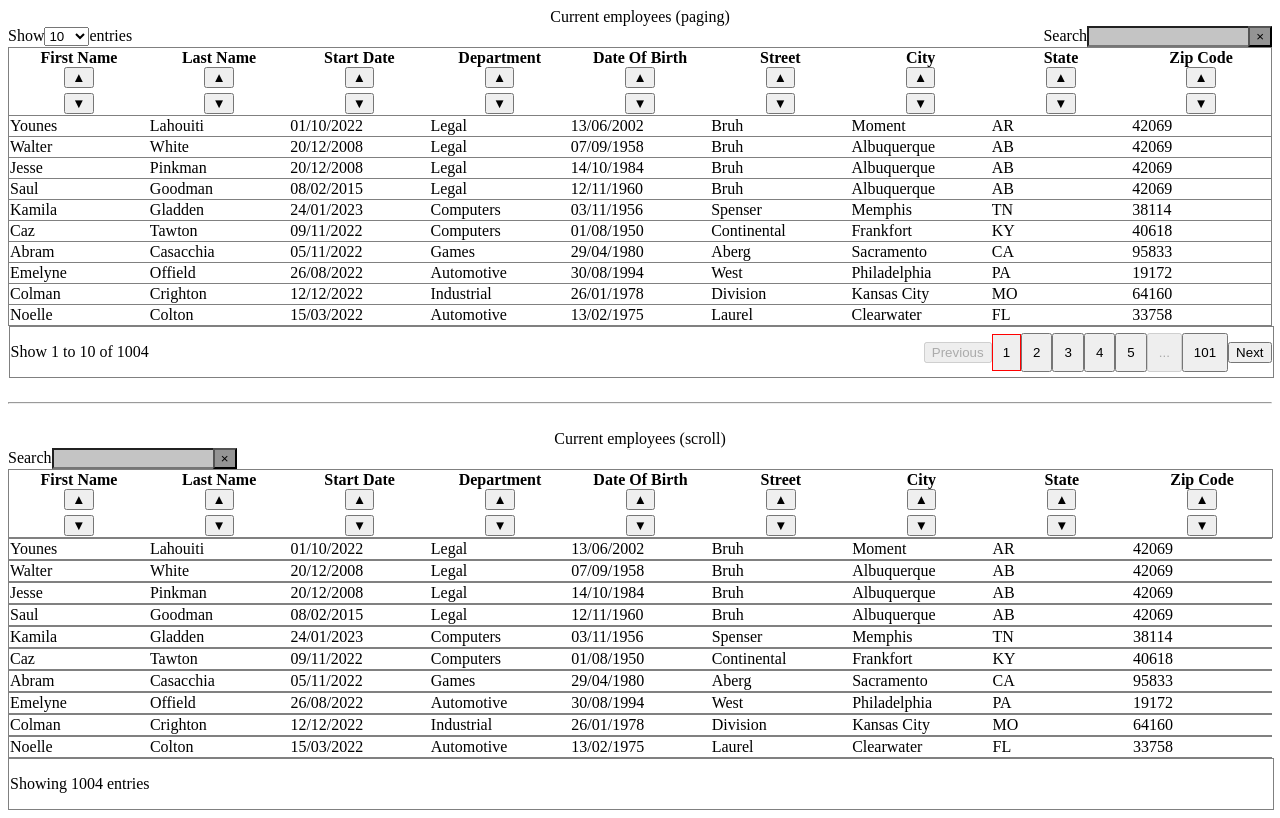
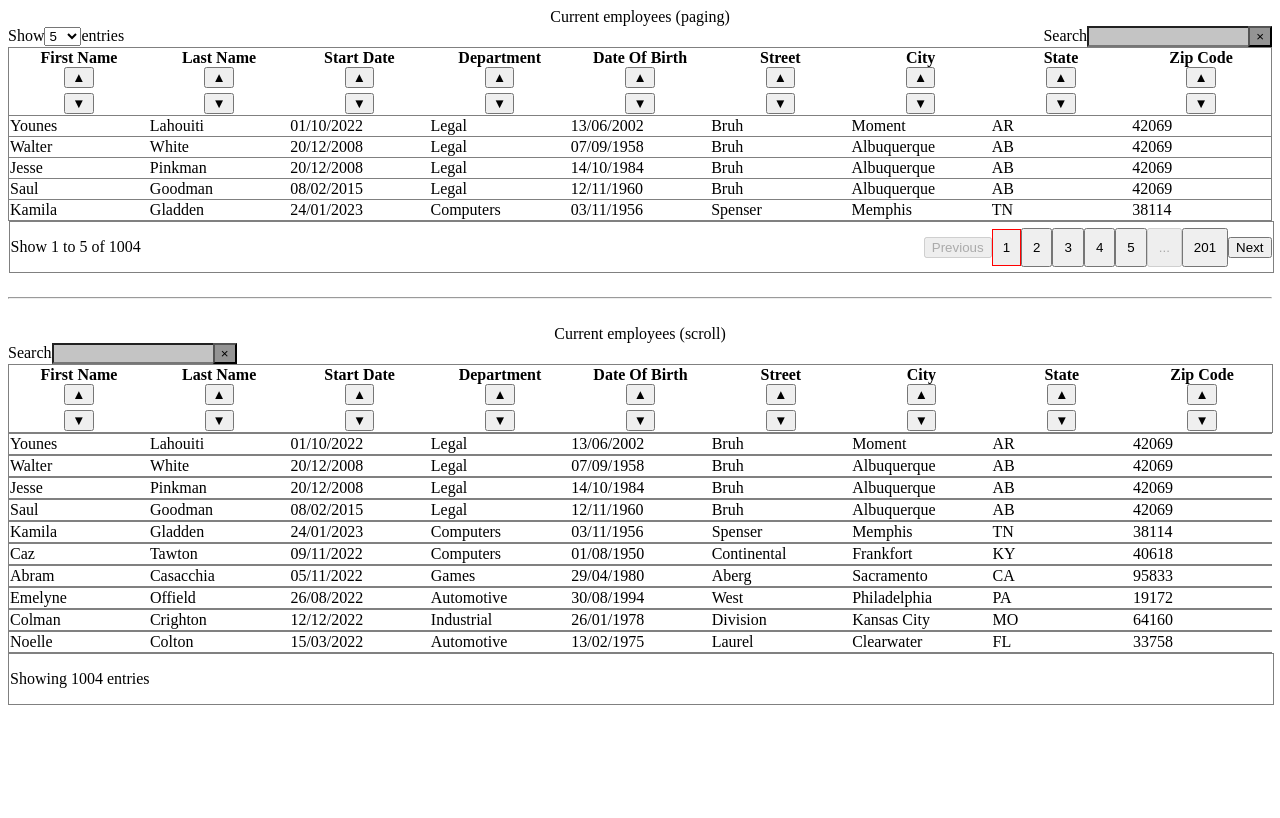
Before and after one commit to LePhenix47/HRnet-Data-Table_npm-package, a React (Vite) app in the folder dataTable-npm/: page / in a window 1280 px wide. Built offline with nearby package versions, Linux system fonts and the light colour scheme.

Commit message:
Fix de la doc sur le README, temps de tester la bibliothèque sur CRA, Vite et Next

```diff
--- a/dataTable-npm/src/App.jsx
+++ b/dataTable-npm/src/App.jsx
@@ -7,7 +7,7 @@ function App() {
       <DataTable
         title="Current employees (paging)"
         data={dataMock}
-        // lengthMenu={[5, 15, 30]}
+        lengthMenu={[5, 15, 30]}
         sort
         filter
         info
--- a/dataTable-npm/src/index.js
+++ b/dataTable-npm/src/index.js
@@ -4,4 +4,4 @@ import DataTable from "./components/DataTable/DataTable";
 //Component stylesheet
 import "./style/css/style.css";
 
-export { DataTable };
+export default DataTable;
```
Also changed, not shown: 1 other file (tests, documents, lock files or other folders).
